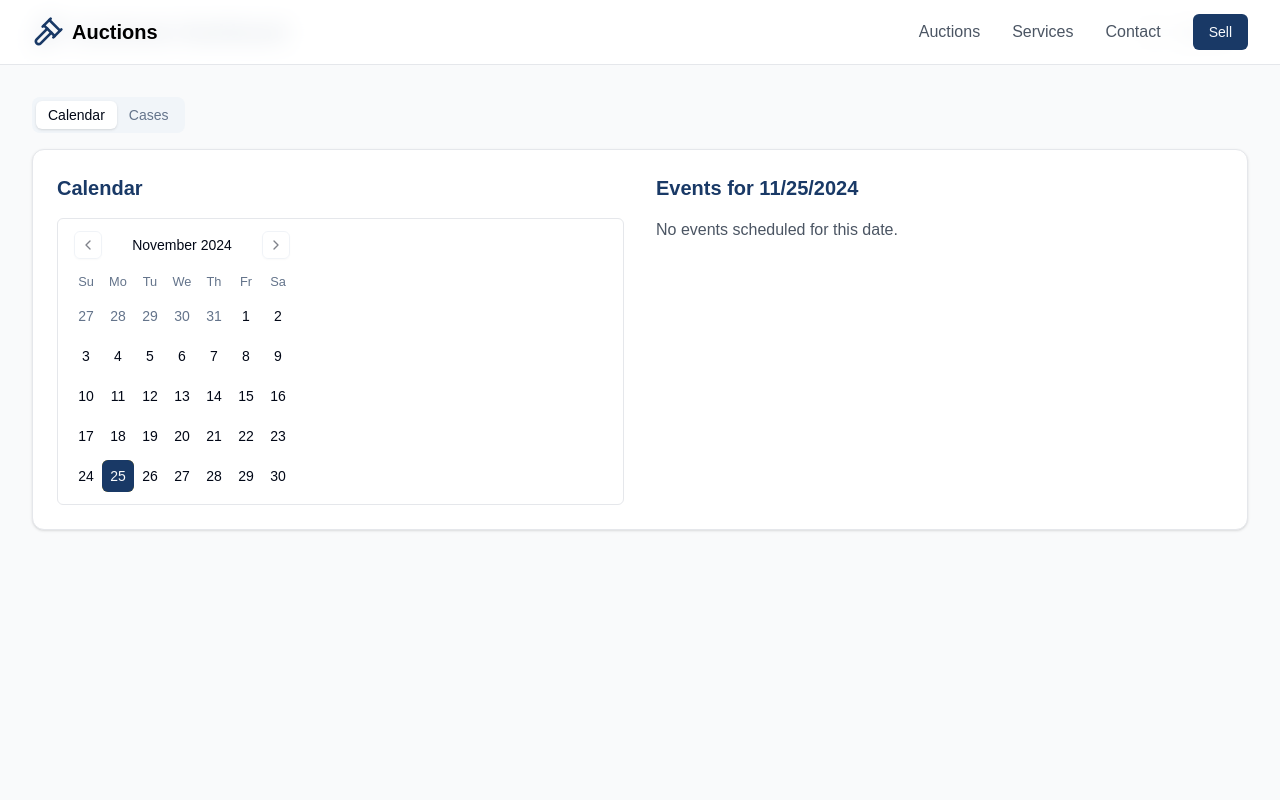
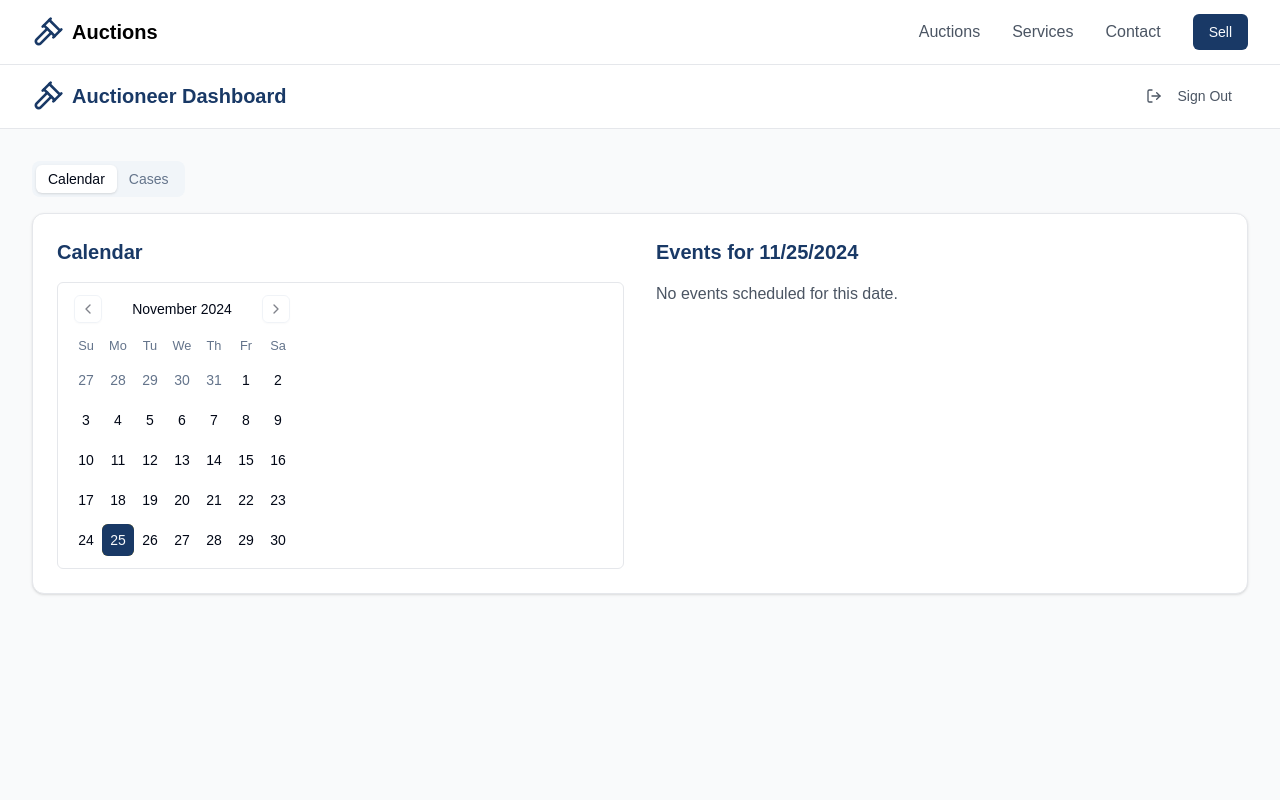
Before and after one commit to gonferreyra/auctioneers-website, a Next.js app: page /dashboard in a window 1280 px wide. Shown: the top 800 px of the page. Built offline with nearby package versions, Linux system fonts and the light colour scheme.

Commit message:
dashboard page and component updated

```diff
--- a/src/app/dashboard/page.tsx
+++ b/src/app/dashboard/page.tsx
@@ -6,7 +6,7 @@ import { Tabs, TabsContent, TabsList, TabsTrigger } from '@/components/ui/tabs';
 
 export default function DashboardPage() {
   return (
-    <div className="min-h-screen bg-gray-50">
+    <div className="mt-16 min-h-screen bg-gray-50">
       <DashboardHeader />
 
       <main className="p-4 sm:p-6 lg:p-8">
--- a/src/components/dashboard/dashboard-calendar.tsx
+++ b/src/components/dashboard/dashboard-calendar.tsx
@@ -9,7 +9,7 @@ const events = [
   {
     id: 1,
     title: 'Luxury Apartment Viewing',
-    date: new Date(2024, 3, 15),
+    date: new Date(2024, 12, 3),
     type: 'viewing',
   },
   {
```
